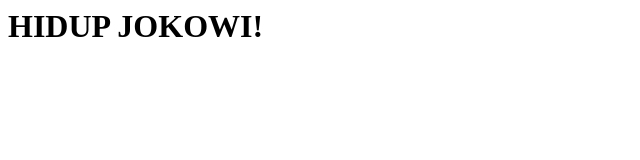
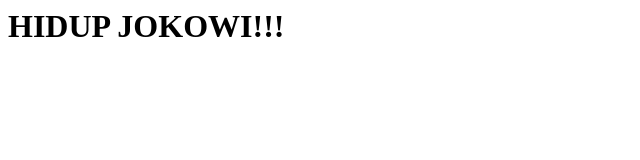
Before and after one commit to SusuberuangBrand/TESTING-COLAB, a plain HTML site: page index.html in a window 1280 px wide. Shown: the full height of the page, 0-640 px from the left. Drawn offline with Linux system fonts and the light colour scheme.

Commit message:
cuma index

```diff
--- a/index.html
+++ b/index.html
@@ -5,6 +5,6 @@
     <title>Document</title>
   </head>
   <body>
-    <h1>HIDUP JOKOWI!</h1>
+    <h1>HIDUP JOKOWI!!!</h1>
   </body>
 </html>
```
